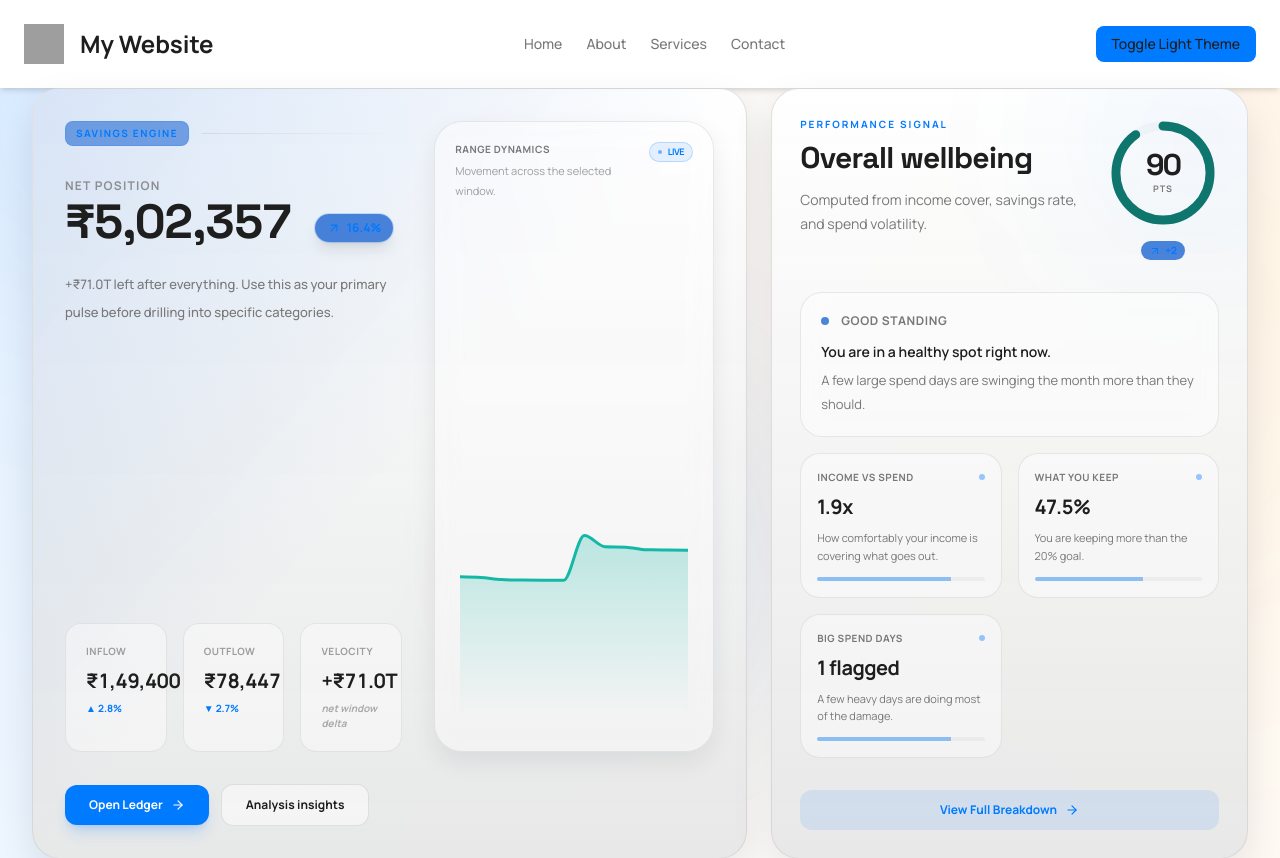
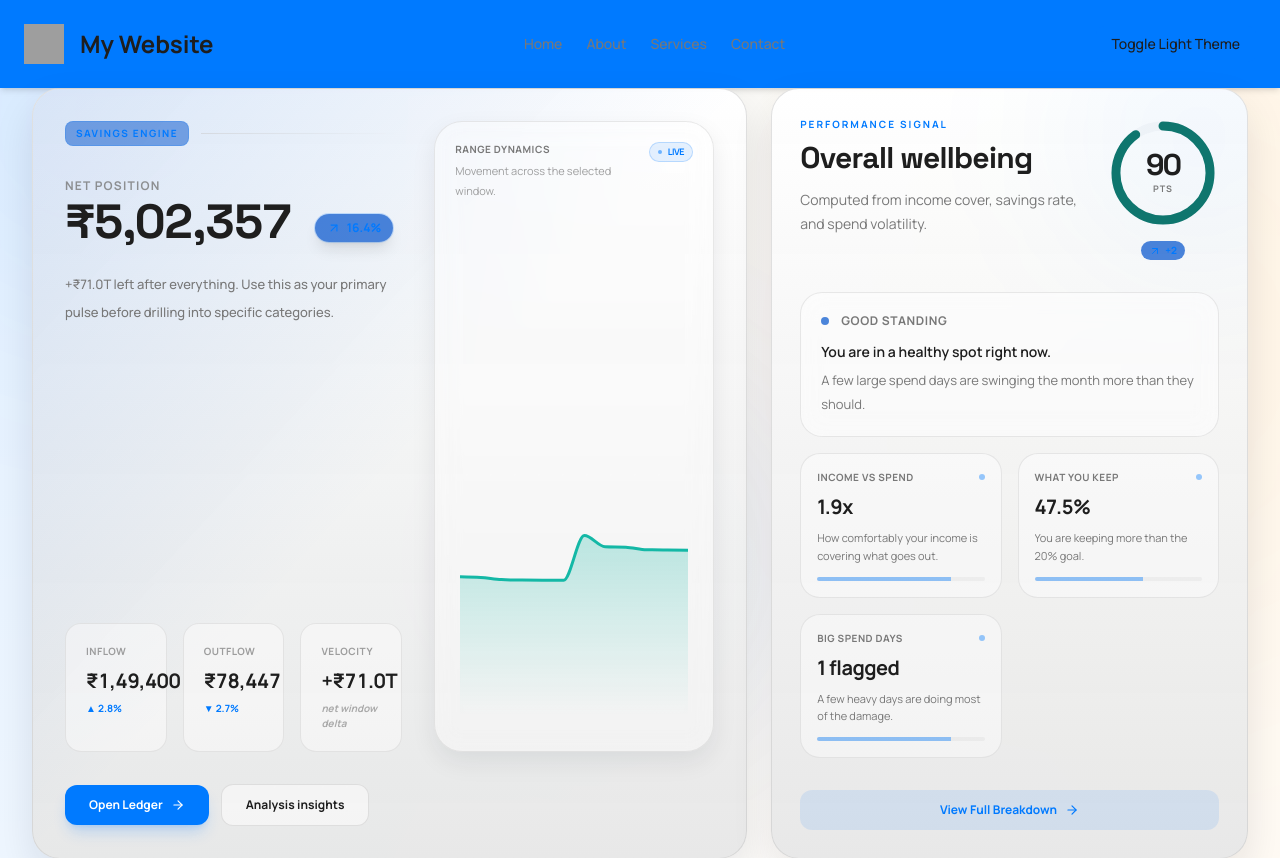
Before and after one commit to varchasvakhare2022/Finance-Dashboard-UI, a React (Vite) app: page / in a window 1280 px wide. Shown: the top 858 px of the page. Built offline with nearby package versions, Linux system fonts and the light colour scheme; grey boxes are pictures that could not be loaded.

Commit message:
pls change the color of the navbar

```diff
--- a/src/components/layout/Header.jsx
+++ b/src/components/layout/Header.jsx
@@ -10,7 +10,7 @@ export function Header() {
   };
 
   return (
-    <header className="flex items-center justify-between p-6 bg-surface shadow-md">
+    <header className="flex items-center justify-between p-6 bg-accent shadow-md">
       <div className="flex items-center gap-4">
         <img src="/logo.png" alt="Logo" className="h-10 w-10" />
         <h1 className="text-2xl font-bold text-ink">My Website</h1>
```
